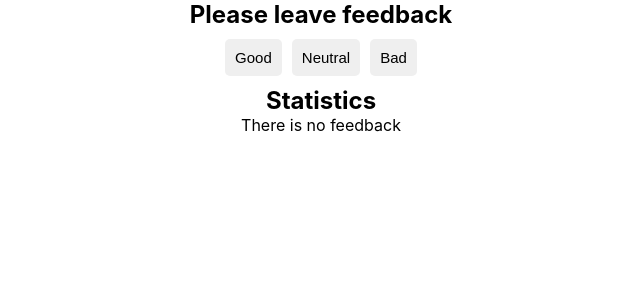
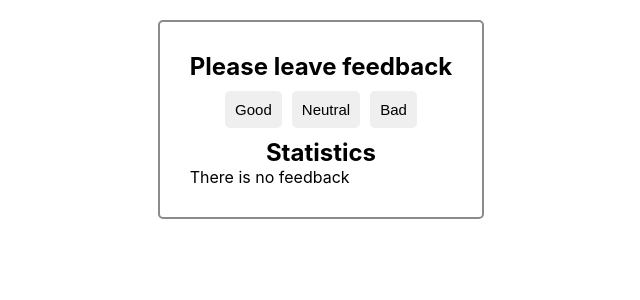
Before and after one commit to marlenaduleba/goit-react-hw-02-feedback, a React (Create React App) app: page / in a window 1280 px wide. Shown: the top 300 px of the page, without its empty margins (319-959 px from the left). Built offline with nearby package versions, Linux system fonts and the light colour scheme.

Commit message:
Box component added

```diff
--- a/src/components/App.jsx
+++ b/src/components/App.jsx
@@ -4,6 +4,7 @@ import Statistics from './Statistics/Statistics';
 import Section from './Section/Section';
 import Notification from './Notification/Notification';
 import Container from './Container/Container';
+import Box from './Box/Box';
 
 export default class App extends Component {
   state = {
@@ -37,6 +38,7 @@ export default class App extends Component {
     return (
 
         <Container>
+          <Box>
             <Section title="Please leave feedback">
               <FeedbackOptions
                 options={Object.keys(this.state)}
@@ -54,6 +56,7 @@ export default class App extends Component {
 
 
             </Section>
+          </Box>
         </Container>
 
     );
```
Lines whose indentation alone changed are shown as unchanged.
